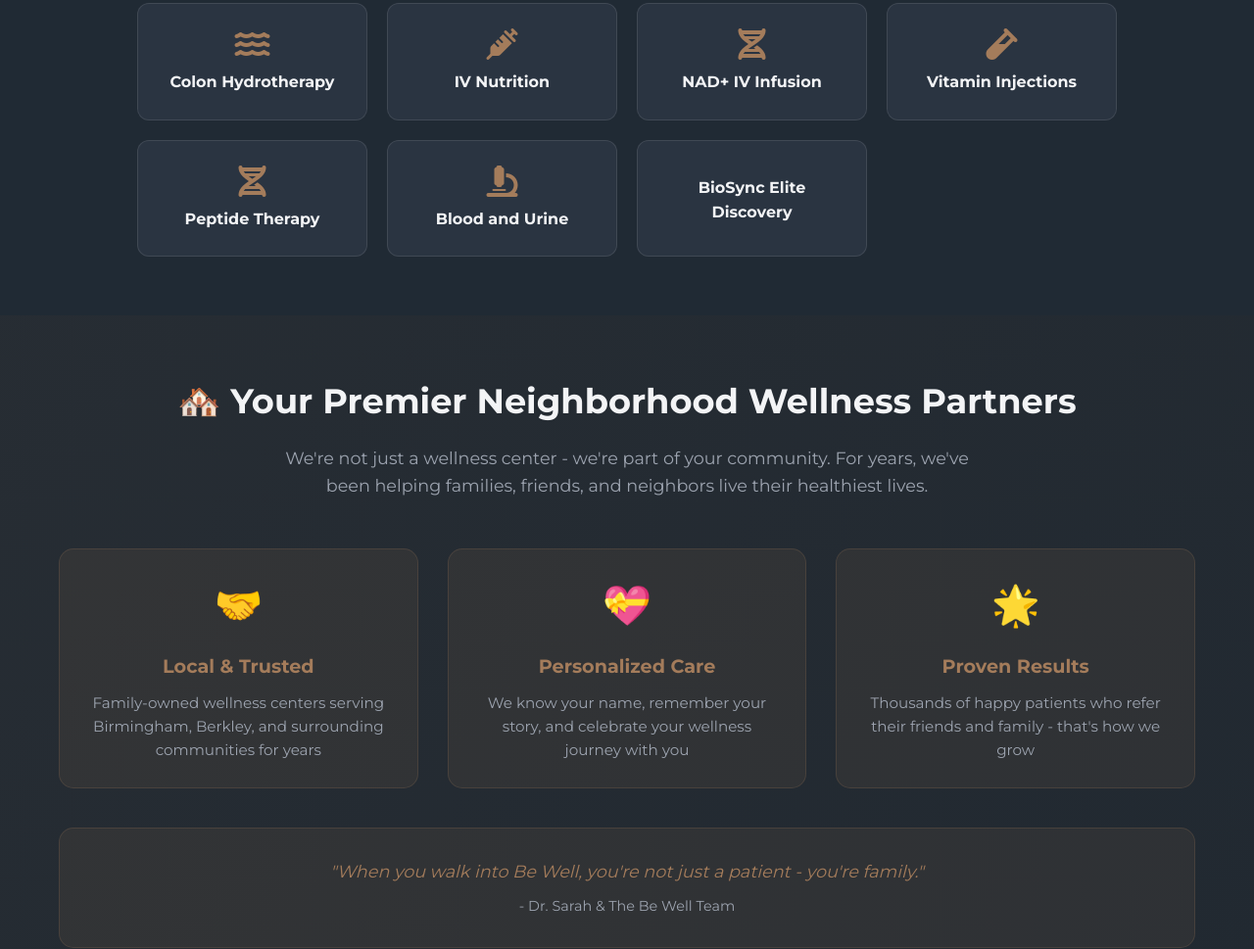
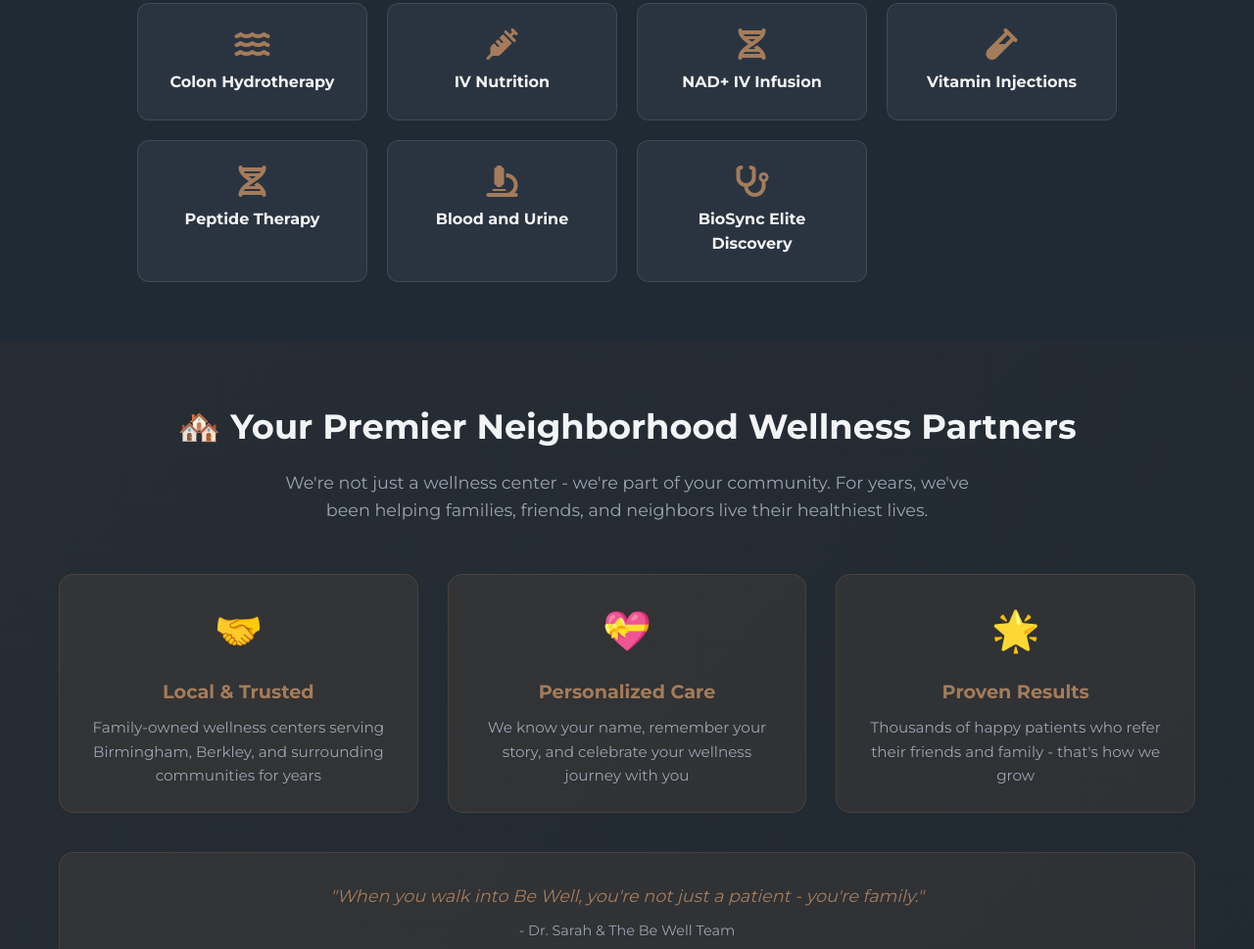
Before and after one commit to scozzetto/wellbe-biosync-portal, a website: page transformation-hub.html in a window 1280 px wide. Shown: the part 6487-7456 px from the top of the page at 98% size. Drawn offline with Linux system fonts and the light colour scheme.

Commit message:
Add stethoscope icon to BioSync Elite Discovery - matches medical theme

```diff
--- a/transformation-hub.html
+++ b/transformation-hub.html
@@ -1485,7 +1485,7 @@
                         <h4>Blood and Urine</h4>
                     </a>
                     <a href="biosync-agentforce.html" target="_blank" class="service-quick-link">
-                        <i class="fas fa-sparkles"></i>
+                        <i class="fas fa-stethoscope"></i>
                         <h4>BioSync Elite Discovery</h4>
                     </a>
                 </div>
```
